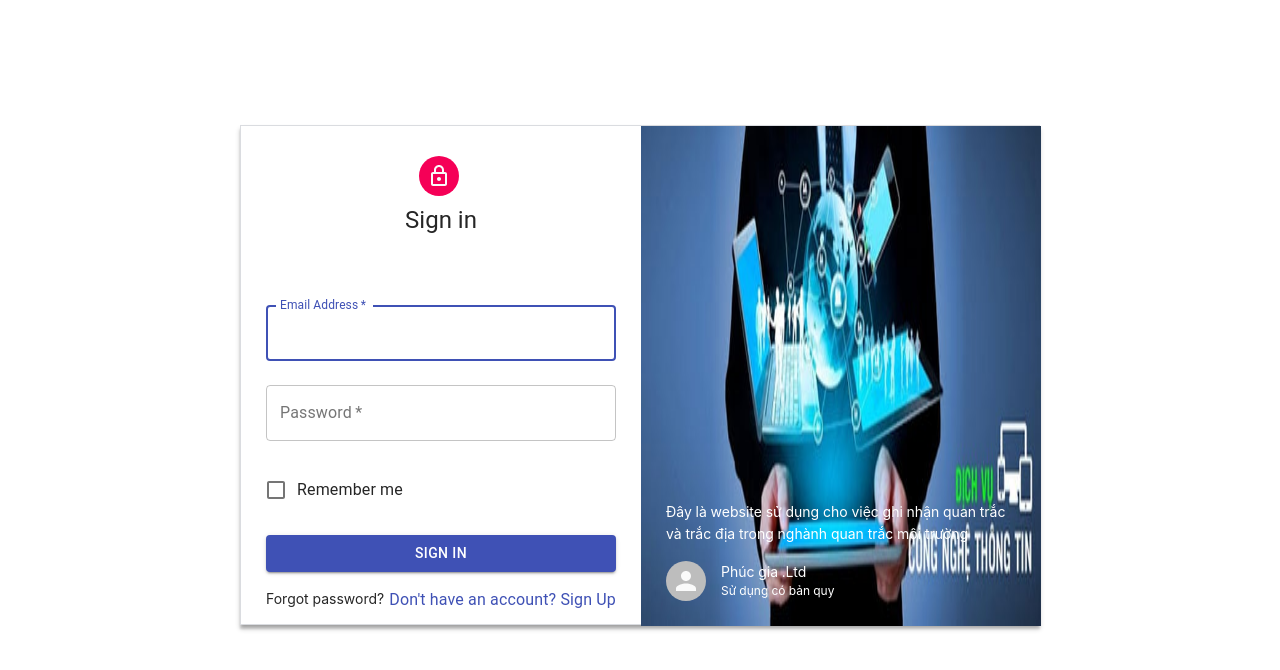
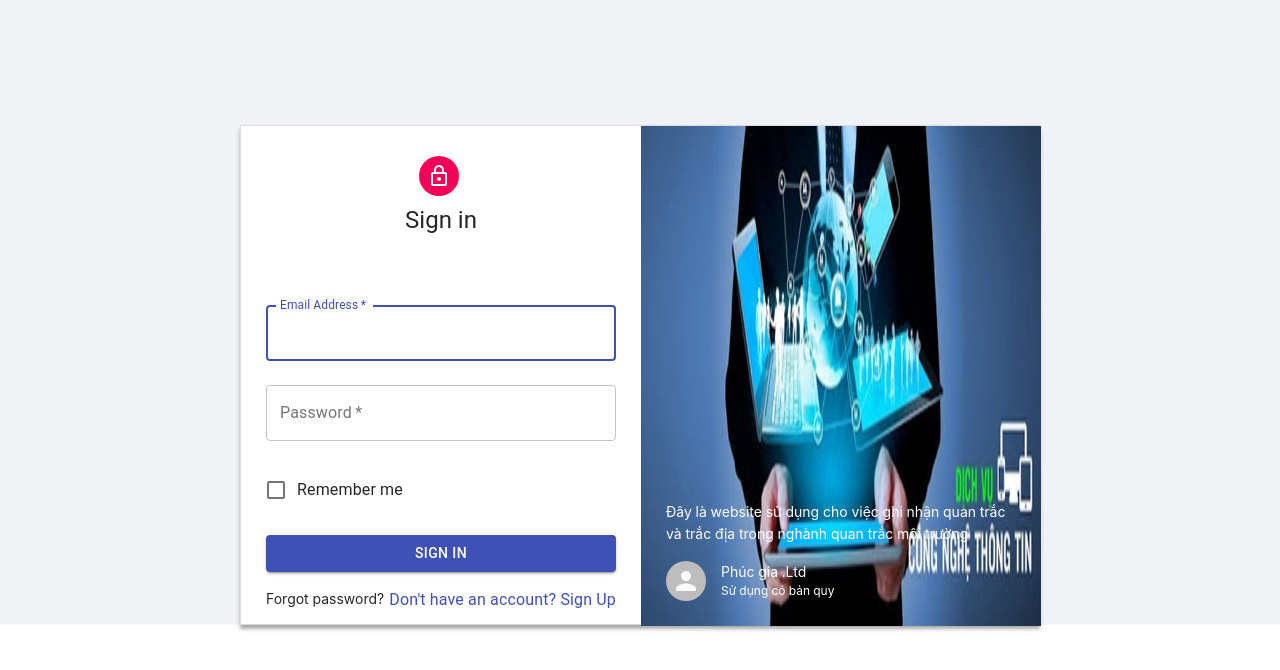
Before and after one commit to locnguyen99/QuanTracCT, a React (Create React App) app in the folder Frontend/ExampleFirst/my-app/: page /auth in a window 1280 px wide. Shown: the top 670 px of the page. Built offline with nearby package versions, Linux system fonts and the light colour scheme.

Commit message:
Update Projects x2

```diff
--- a/Frontend/ExampleFirst/my-app/src/AppLayout.tsx
+++ b/Frontend/ExampleFirst/my-app/src/AppLayout.tsx
@@ -1,7 +1,6 @@
 import React from 'react';
 
 import './App.scss';
-import './styles.less';
 import { Menu } from 'antd'
 import Theming from './footer';
 import { Link } from 'react-router-dom'
--- a/Frontend/ExampleFirst/my-app/src/Login.scss
+++ b/Frontend/ExampleFirst/my-app/src/Login.scss
@@ -1,7 +1,5 @@
 //signin -----------------------------------------------------
-.ant-layout {
-    background-color: white !important;
-}
+.page-login {
     .my-login {
         display: flex;
         overflow: hidden;
@@ -79,6 +77,10 @@
                 }
             }
         }
+    }
+}
+div.ant-layout {
+    background-color: blue;
 }
 // signup -------------------------------------------------------------------
 .my-signup {
--- a/Frontend/ExampleFirst/my-app/src/Signin.tsx
+++ b/Frontend/ExampleFirst/my-app/src/Signin.tsx
@@ -48,7 +48,8 @@ export class LoginLayout extends React.Component {
 export default function SignIn() {
     const classes = useStyles();
     return (
-        <div >
+        <div>
+            <div className='page-login'>
                 <div className='my-login'>
                     <div className='left-login'>
                         <div className='header-login'>
@@ -137,6 +138,7 @@ export default function SignIn() {
                         </div>
                     </div>
                 </div>
-        </div >
+            </div>
+        </div>
     );
 }
--- a/Frontend/ExampleFirst/my-app/src/styles.less
+++ /dev/null
@@ -1,11 +0,0 @@
-
-
-@width: 10px;
-@height: @width + 10px;
-
-
-.example {
-  width: @width;
-  height: @height;
-
-}
```
Lines whose indentation alone changed are shown as unchanged.
